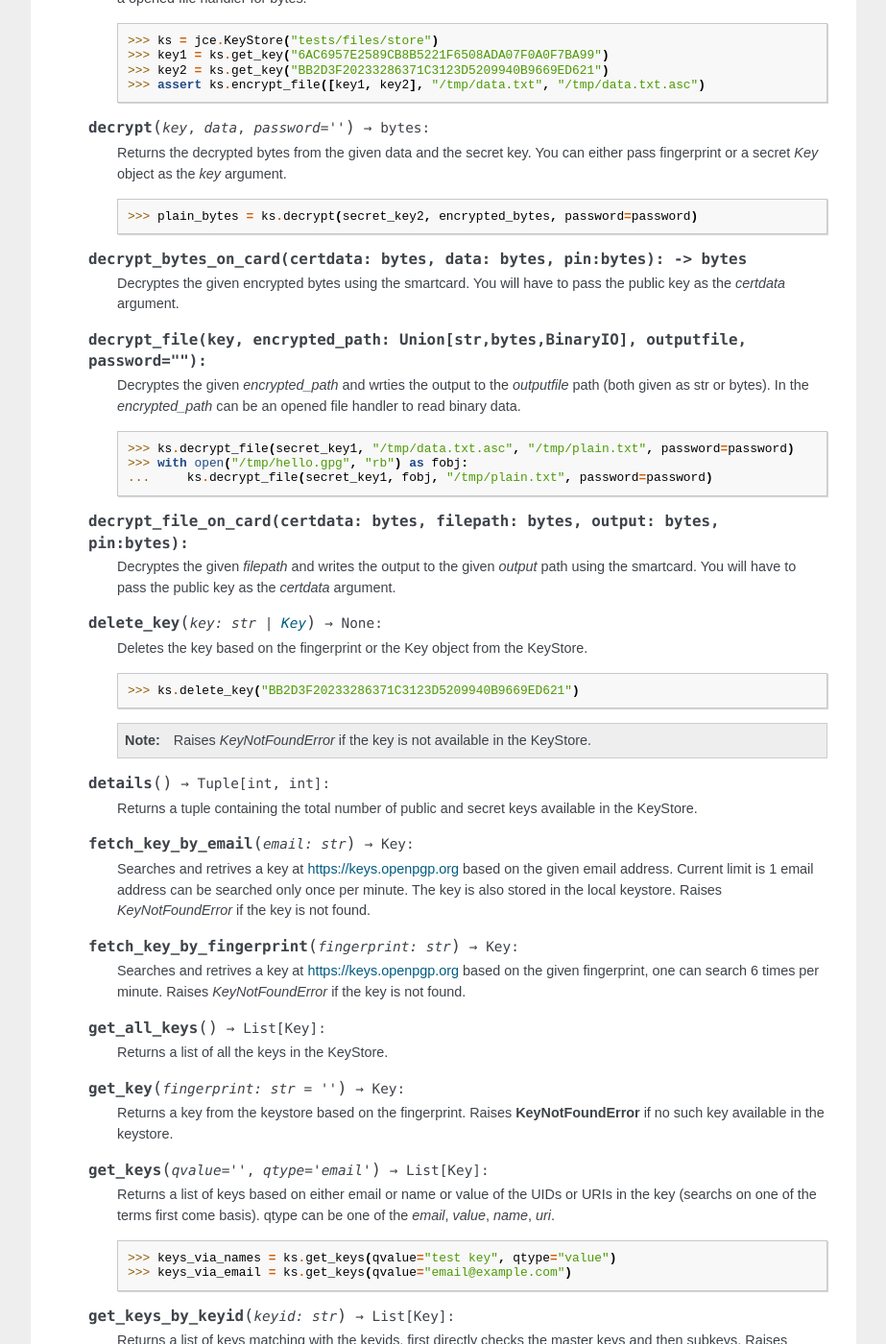
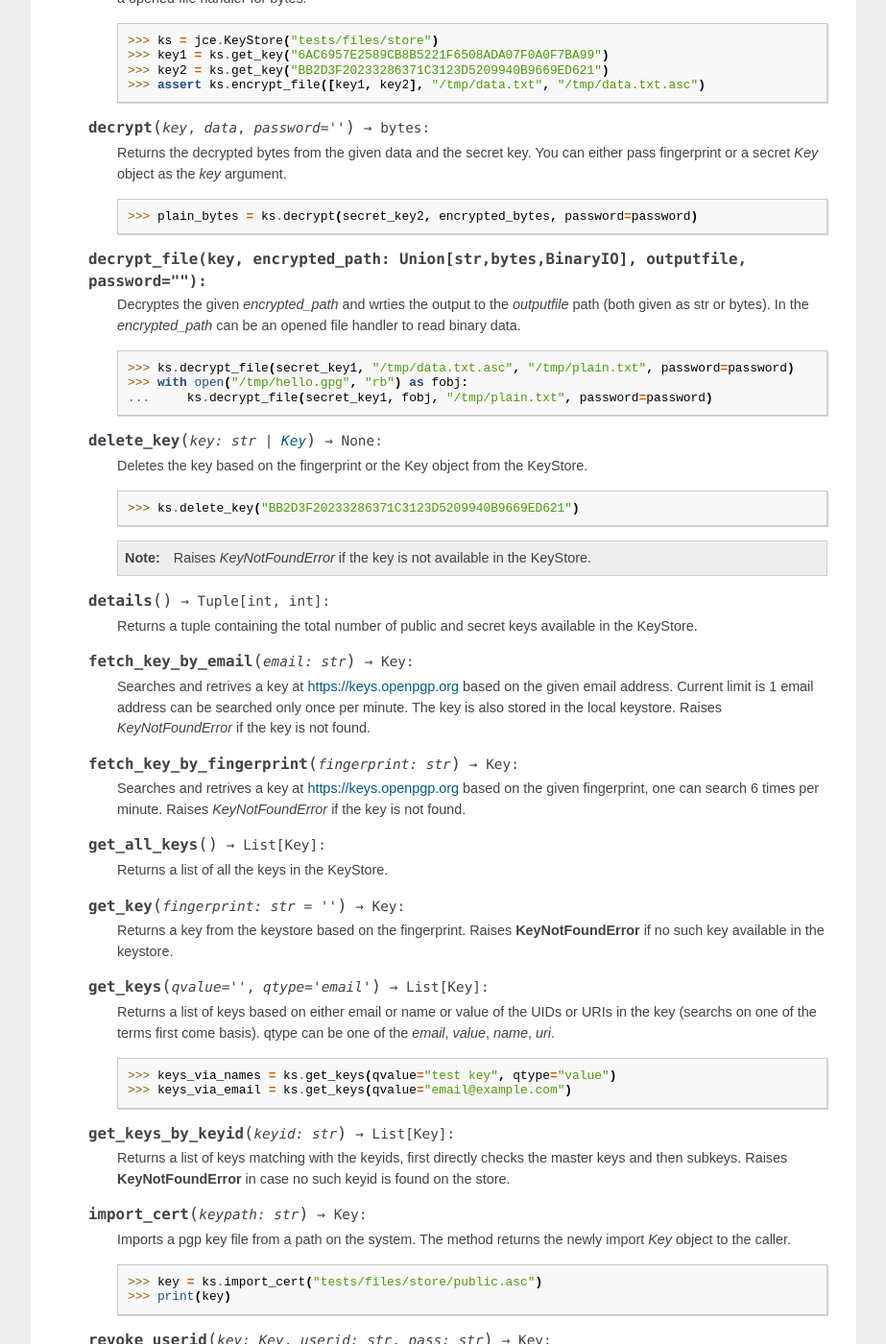
Before and after one commit to kushaldas/johnnycanencrypt, a Sphinx documentation site: the page built from docs/api.rst, in a window 1280 px wide and 1400 px high, scrolled down 1146 px. Shown: the whole window at 96% size, without its empty margins (198-1121 px from the left). Built offline with Sphinx 7.4.7, drawn with Linux system fonts in a browser that asks for light colours; some of the changed text lies outside the part shown.

Commit message:
More functions to rust and methods

```diff
--- a/docs/api.rst
+++ b/docs/api.rst
@@ -86,10 +86,6 @@
 
                         >>> plain_bytes = ks.decrypt(secret_key2, encrypted_bytes, password=password)
 
-        .. method:: decrypt_bytes_on_card(certdata: bytes, data: bytes, pin:bytes): -> bytes
-
-                Decryptes the given encrypted bytes using the smartcard. You will have to pass
-                the public key as the *certdata* argument.
 
         .. method:: decrypt_file(key, encrypted_path: Union[str,bytes,BinaryIO], outputfile, password=""):
 
@@ -102,10 +98,6 @@
                         >>> with open("/tmp/hello.gpg", "rb") as fobj:
                         ...     ks.decrypt_file(secret_key1, fobj, "/tmp/plain.txt", password=password)
 
-        .. method:: decrypt_file_on_card(certdata: bytes, filepath: bytes, output: bytes, pin:bytes):
-
-                Decryptes the given *filepath* and writes the output to the given *output* path using the smartcard. You will have to pass
-                the public key as the *certdata* argument.
 
         .. method:: delete_key(key: Union[str, Key]) -> None:
 
@@ -166,6 +158,10 @@
 
                         >>> key = ks.import_cert("tests/files/store/public.asc")
                         >>> print(key)
+
+        .. method:: revoke_userid(key: Key, userid: str, pass: str) -> Key:
+
+                Revokes the given user id from the given secret key and returns the updated key.
 
         .. method:: sign(key, data, password) -> str:
 
```
Also changed, not shown: docs/rustimplementation.rst (+10 -0 lines).
